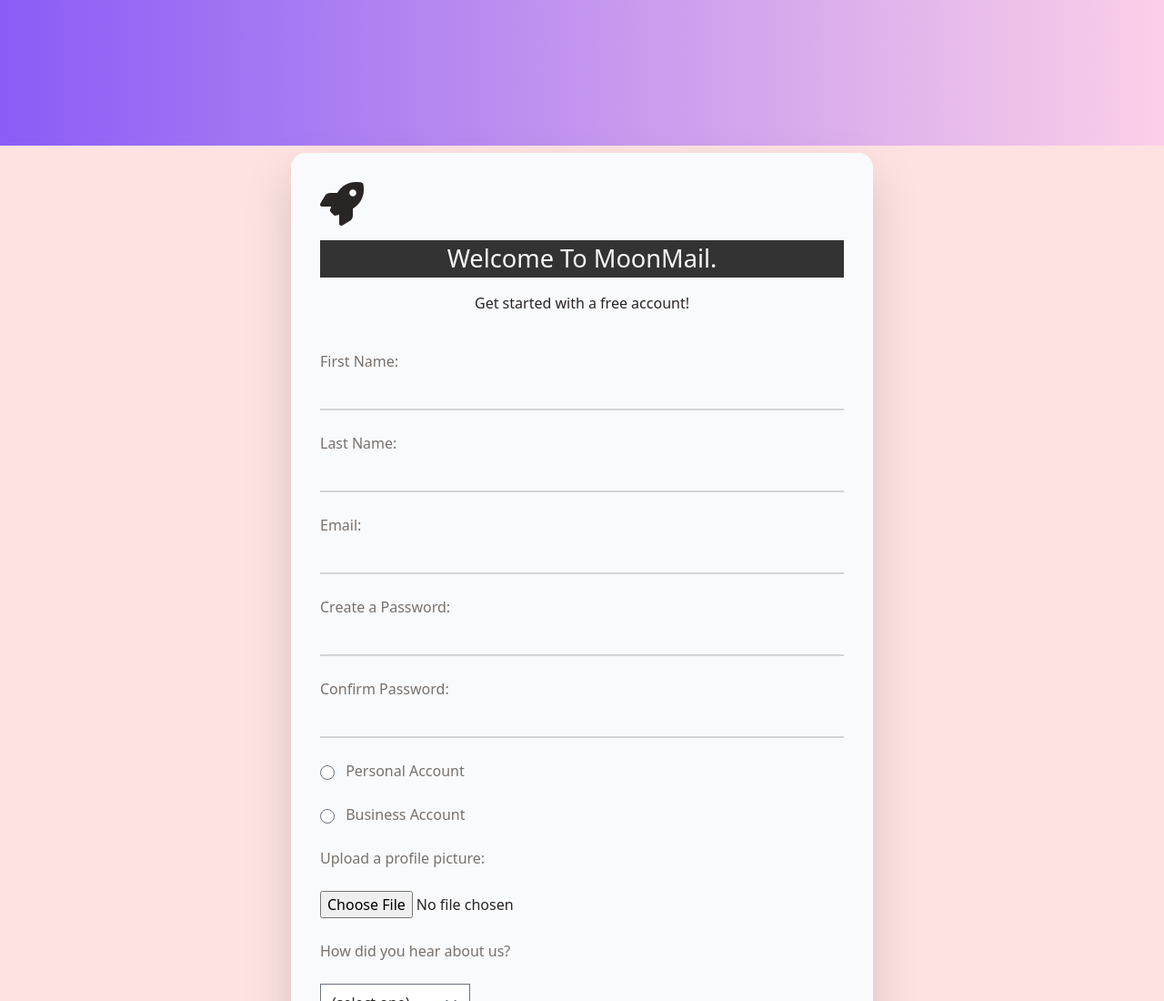
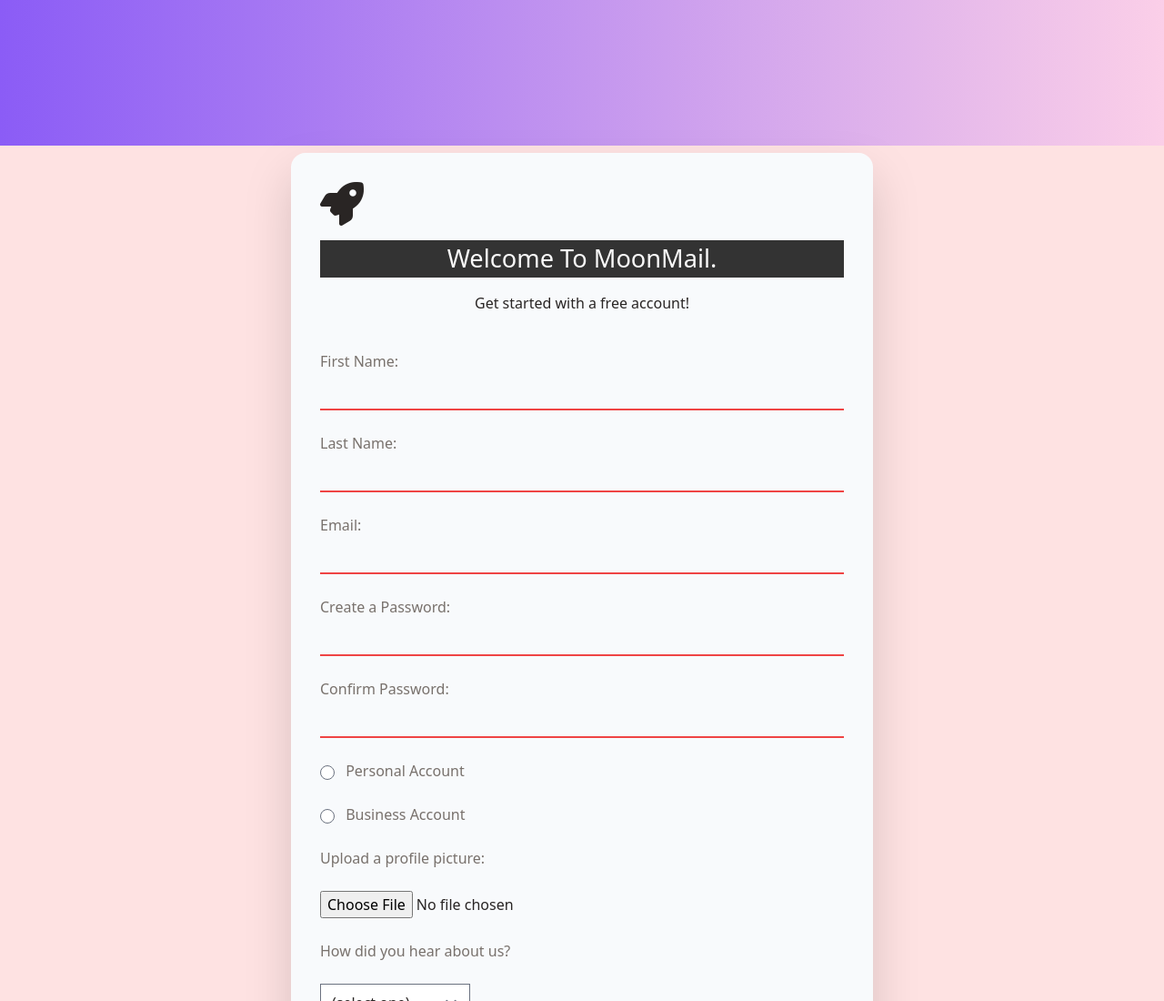
Before and after one commit to kayela-c/webform-freecodecamp, a plain HTML site: page index.html in a window 1280 px wide. Shown: the top 1100 px of the page at 91% size. Drawn offline with nearby package versions, Linux system fonts and the light colour scheme.

Commit message:
"required" styling

```diff
--- a/index.html
+++ b/index.html
@@ -23,20 +23,20 @@
         <fieldset class="fieldset-1">
           <label class="label">First Name: </label>
 
-          <input class="fields" type="text" name="first-name" required />
+          <input class="fields required:border-red-500" type="text" name="first-name" required />
 
           <label class="label">Last Name: </label>
 
-          <input class="fields" type="text" name="last-name" required />
+          <input class="fields required:border-red-500" type="text" name="last-name" required />
 
           <label class="label">Email: </label>
 
-          <input class="fields" type="email" name="email" required />
+          <input class="fields required:border-red-500" type="email" name="email" required />
 
           <label class="label">Create a Password: </label>
 
           <input
-            class="fields"
+            class="fields required:border-red-500"
             type="password"
             name="password"
             pattern="[a-z0-5]{8,}"
@@ -45,7 +45,7 @@
           <label class="label">Confirm Password: </label>
 
           <input
-            class="fields"
+            class="fields required:border-red-500"
             type="password"
             name="password"
             pattern="[a-z0-5]{8,}"
@@ -75,7 +75,7 @@
               </select>
 
             </fieldset>
-            <label class="label mb-6">
+            <label class="label mb-6 required:border-red-500">
               <input
                 type="checkbox"
                 name="terms"
```
